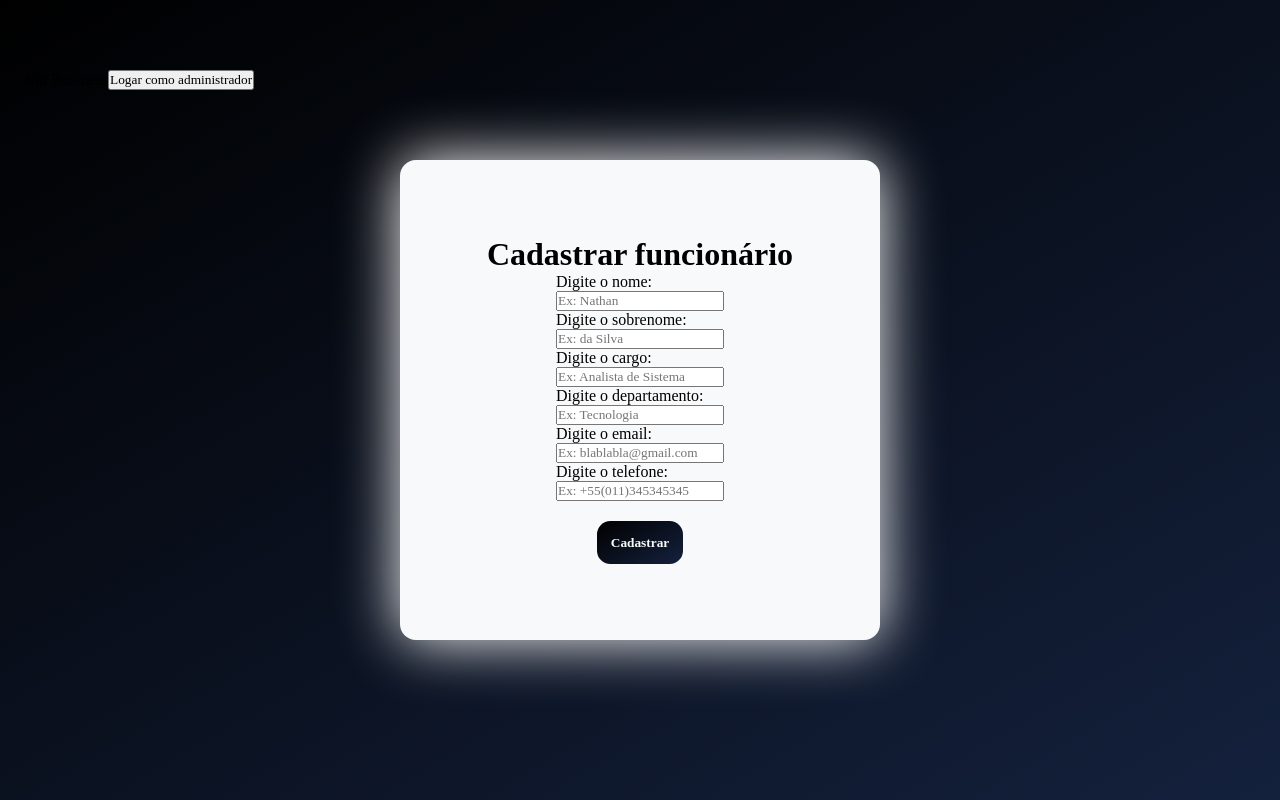
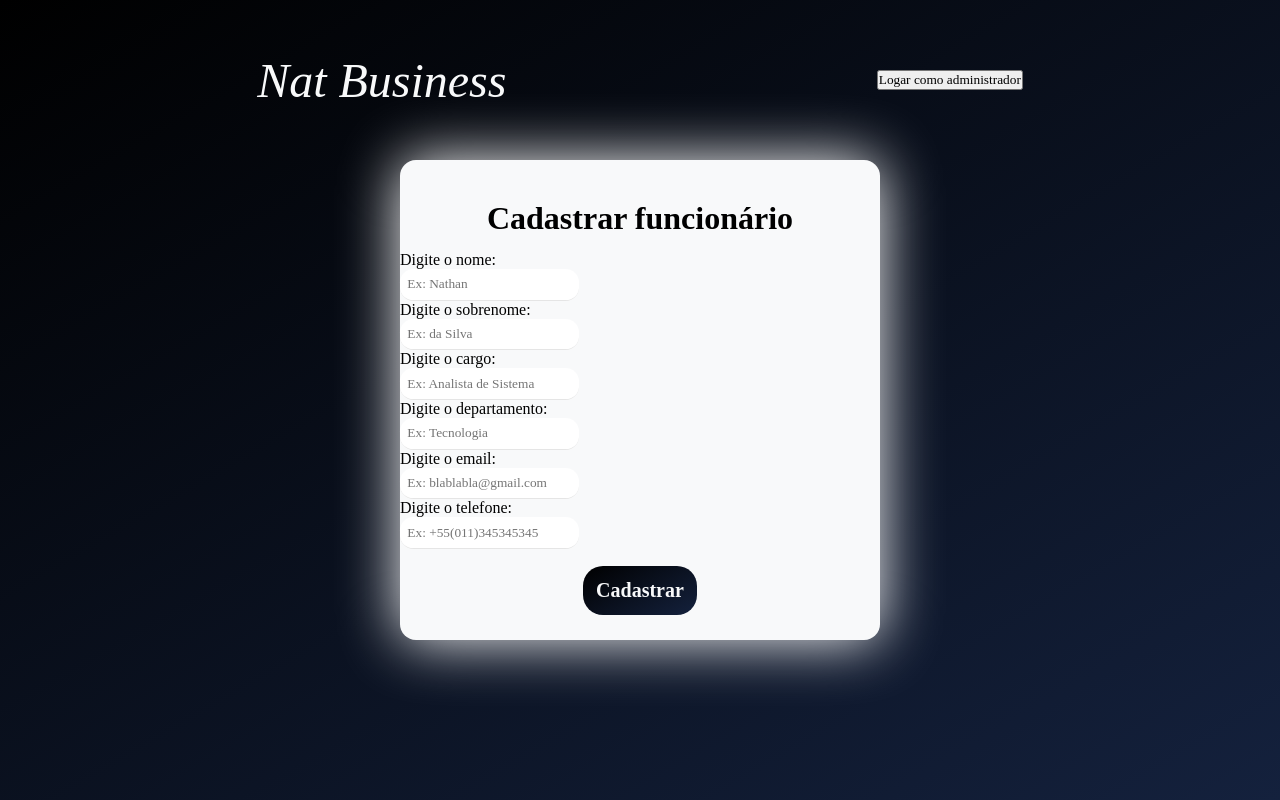
Before and after one commit to NathanGbl/Cadastro-Funcionario, a plain HTML site: page index.html in a window 1280 px wide. Drawn offline with Linux system fonts and the light colour scheme.

Commit message:
Troquei a fonte do header, modifiquei o input.

```diff
--- a/index.html
+++ b/index.html
@@ -14,6 +14,7 @@
     <main>
         <form action="" method="get">
             <h1>Cadastrar funcionário</h1>
+            <section>
                 <div>
                     <label for="nome">Digite o nome:</label>
                     <input type="text" name="name" id="nome" placeholder="Ex: Nathan">
@@ -38,6 +39,7 @@
                     <label for="tel">Digite o telefone:</label>
                     <input type="tel" name="tel" id="tel" placeholder="Ex: +55(011)345345345">
                 </div>
+            </section>
             <button id="cadastrar">Cadastrar</button>
         </form>
     </main>
--- a/style.css
+++ b/style.css
@@ -3,7 +3,6 @@
     box-sizing: border-box;
     padding: 0;
     font-family: 'Times New Roman', Times, serif;
-    color: var(--black);
 }
 
 :root {
@@ -18,25 +17,36 @@
 body {
     width: 100%;
     height: 100%;
-    /* background: rgb(2,0,36);
-    background: linear-gradient(158deg, rgba(2,0,36,1) 0%, rgba(9,9,121,1) 35%, rgba(0,212,255,1) 100%); */
-    background: rgb(0,0,0);
-background: linear-gradient(150deg, rgba(0,0,0,1) 0%, rgba(20,33,61,1) 100%);
+    background: linear-gradient(150deg, rgba(0,0,0,1) 0%, rgba(20,33,61,1) 100%);
+    color: var(--black);
 }
 
 header {
     height: 20dvh;
     display: flex;
+    justify-content: space-around;
     align-items: center;
     padding: 1.5em;
-    background-color: var(--yellow);
+    font-size: 3em;
+    font-style: italic;
+    color: var(--white);
 }
 
-form h1 {
+form > h1 {
+    position: absolute;
+    top: 1.25em;
+}
 
+form > section {
+    width: 100%;
+    display: flex;
+    justify-content: space-around;
+    flex-direction: column;
+    /* align-items: center; */
 }
 
 form {
+    position: relative;
     display: flex;
     height: 60dvh;
     flex-direction: column;
@@ -56,10 +66,22 @@ label {
     display: flex;
     justify-items: left;
 }
+
+input {
+    padding: 0.55em;
+    max-width: 100%;
+    border: 1em;
+    border-radius: 1em;
+    border-bottom: 0.125em solid var(--grey);
+}
+
 #cadastrar {
+    position: absolute;
+    bottom: 1.25em;
     font-weight: bold;
+    font-size: 1.25em;
     margin-top: 1.5em;
-    padding: 1em;
+    padding: 0.65em;
     border-radius: 1em;
     border: 0;
     color: var(--white);
```
Lines whose indentation alone changed are shown as unchanged.
